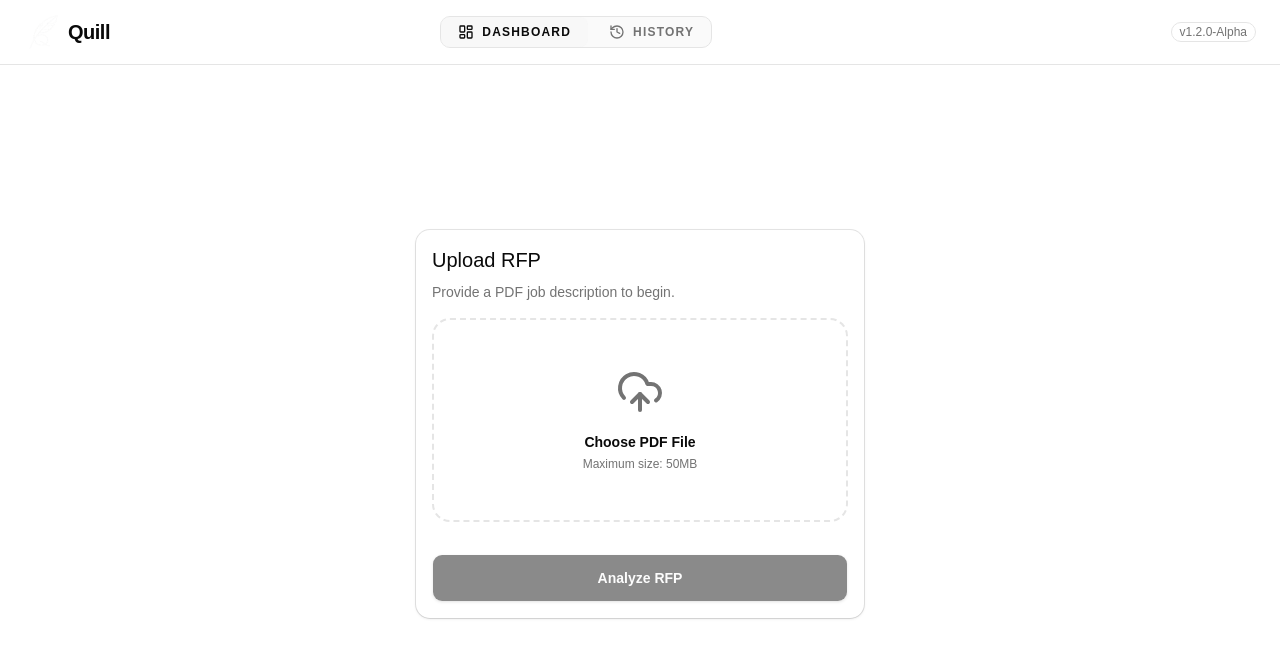
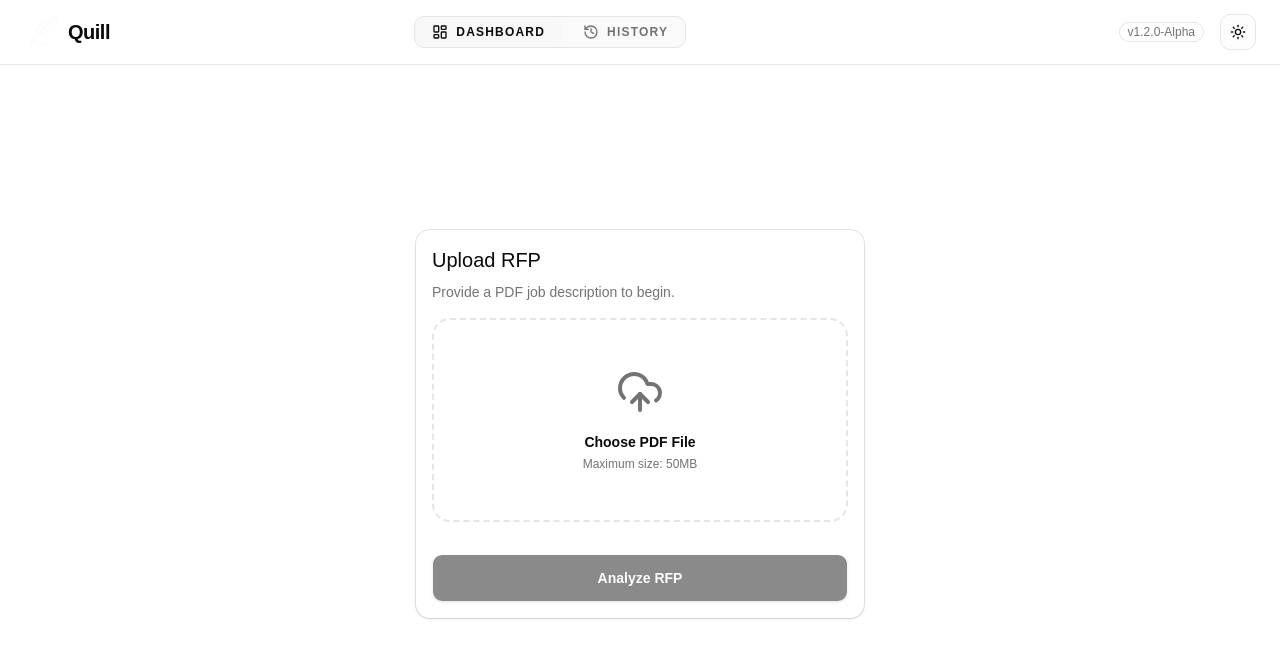
Before and after one commit to mujeeb-khawaja/Quill, a React (Vite) app in the folder client/apps/web/: page / in a window 1280 px wide. Shown: the top 658 px of the page. Built offline with nearby package versions, Linux system fonts and the light colour scheme.

Commit message:
Added light theme

```diff
--- a/client/apps/web/src/pages/Dashboard.tsx
+++ b/client/apps/web/src/pages/Dashboard.tsx
@@ -1,8 +1,11 @@
 import React, { useState, useRef } from 'react';
 import {
   UploadCloud, FileText, Search, ShieldAlert, PenTool,
-  CheckCircle, XCircle, Copy, Loader2, Check, History, LayoutDashboard, Clock, ExternalLink
+  CheckCircle, XCircle, Copy, Loader2, Check, History, LayoutDashboard, Clock, ExternalLink,
+  Sun, Moon
 } from 'lucide-react';
+
+import { useTheme } from "@/components/theme-provider";
 
 // shadcn / workspace imports
 import { Card, CardContent, CardDescription, CardHeader, CardTitle } from "@workspace/ui/components/card";
@@ -41,6 +44,7 @@ export default function Dashboard() {
   const [gatekeeperReason, setGatekeeperReason] = useState('');
   const [proposal, setProposal] = useState('');
   const [copied, setCopied] = useState(false);
+  const { theme, setTheme } = useTheme();
 
   // History State
   const [history, setHistory] = useState<HistoryItem[]>([
@@ -151,8 +155,18 @@ export default function Dashboard() {
               </TabsTrigger>
             </TabsList>
           </Tabs>
-          <div className="hidden md:flex items-center gap-2">
+          <div className="hidden md:flex items-center gap-4">
             <Badge variant="outline" className="text-muted-foreground border-border font-medium">v1.2.0-Alpha</Badge>
+            <Button
+              variant="ghost"
+              size="icon"
+              onClick={() => setTheme(theme === 'dark' ? 'light' : 'dark')}
+              className="h-9 w-9 border border-border bg-muted/20"
+            >
+              <Sun className="h-[1.2rem] w-[1.2rem] rotate-0 scale-100 transition-all dark:-rotate-90 dark:scale-0" />
+              <Moon className="absolute h-[1.2rem] w-[1.2rem] rotate-90 scale-0 transition-all dark:rotate-0 dark:scale-100" />
+              <span className="sr-only">Toggle theme</span>
+            </Button>
           </div>
         </div>
       </header>
```
